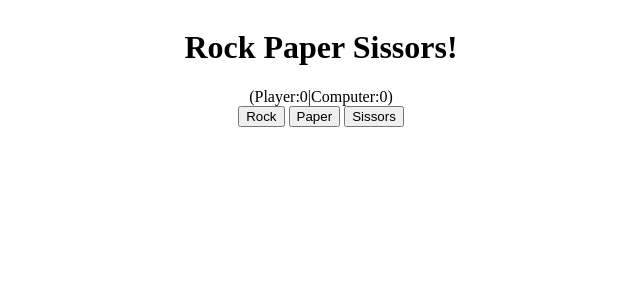
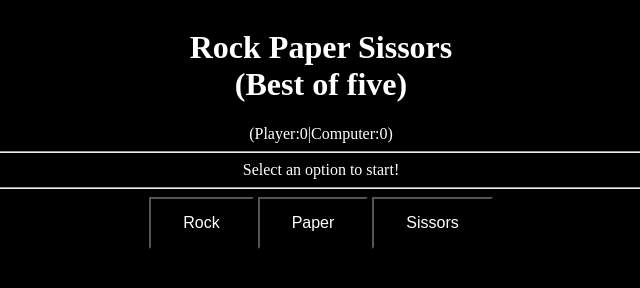
Before and after one commit to lyseri/rock-paper-sissors, a plain HTML site: page index.html in a window 1280 px wide. Shown: the whole page, without its empty margins (319-959 px from the left). Drawn offline with Linux system fonts and the light colour scheme.

Commit message:
Stylize html elements for the game

```diff
--- a/index.html
+++ b/index.html
@@ -9,13 +9,16 @@
     <script src="script.js" defer></script>
 </head>
 <body>
-    <h1>Rock Paper Sissors!</h1>
+    <h1>Rock Paper Sissors<br>(Best of five)</h1>
     <div id="score">(Player:0|Computer:0)</div>
-    <div id="text-box"></div>
+    <hr width="90%">
+    <div id="text-box">Select an option to start!</div>
+    <hr width="90%">
     <div id="container">
         <button id="rock">Rock</button>
         <button id="paper">Paper</button>
         <button id="sissors">Sissors</button>
     </div>
+    <div> </div>
 </body>
 </html>
--- a/script.js
+++ b/script.js
@@ -26,7 +26,7 @@ function playerPlay() {
 }
 // Takes playerSelection and computerSelection and returns result as a string while tallying score.
 function playRound(playerSelection, computerSelection) {
-    console.log(`You selected ${playerSelection}, the computer selected ${computerSelection}.`);
+    text.textContent = `You selected ${playerSelection}, the computer selected ${computerSelection}.`;
     if (playerSelection == "rock") {
         if (computerSelection == "rock") {
             return "This round is a tie! Rock is equal to rock!";
@@ -59,7 +59,7 @@ function playRound(playerSelection, computerSelection) {
         }
     }
 }
-// Repeats playRound five times and prints tallied score at the end.
+// Repeats playRound five times and prints tallied score at the end. (Console)
 function game() {
     console.log("Rock, paper, sissors, best of five!");
     for (let i = 0; i < 5; i++) {
@@ -74,26 +74,24 @@ function game() {
         console.log("The Computer wins!")
     }
 }
-
+// Checks score for winner
 function scoreChecker() {
     if (player == 5) {
         player = 0;
         computer = 0;
         text.textContent = "You win the game!";
-        score.textContent = '';
+        score.textContent = `(Player:${player}|Computer:${computer})`;
     } else if (computer == 5) {
         player = 0;
         computer = 0;
         text.textContent = "You lose the game!";
-        score.textContent = '';
+        score.textContent = `(Player:${player}|Computer:${computer})`;
     }
 }
 
 // Score keeping global variables
 player = 0;
 computer = 0;
-// Game start
-// game();
 
 const text = document.getElementById('text-box');
 const score = document.getElementById('score');
--- a/style.css
+++ b/style.css
@@ -1,6 +1,18 @@
 body {
+    text-align: center;
+    color: white;
+    background-color: black;
     display: flex;
     flex-flow: column;
-    justify-content: center;
+    justify-content: space-around;
     align-items: center;
 }
+button {
+    background-color: black;
+    color: white;
+    padding: 15px 32px;
+    text-align: center;
+    text-decoration: none;
+    display: inline-block;
+    font-size: 16px;
+}
```
